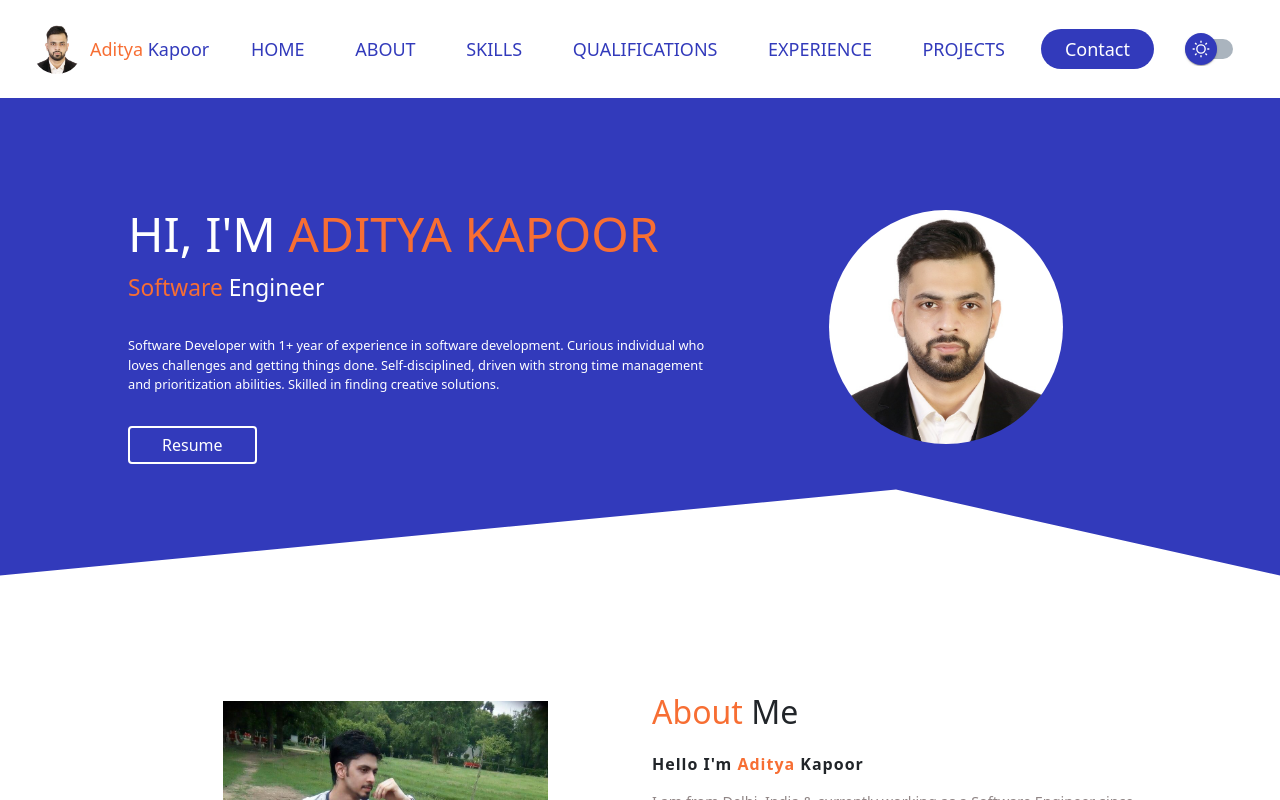
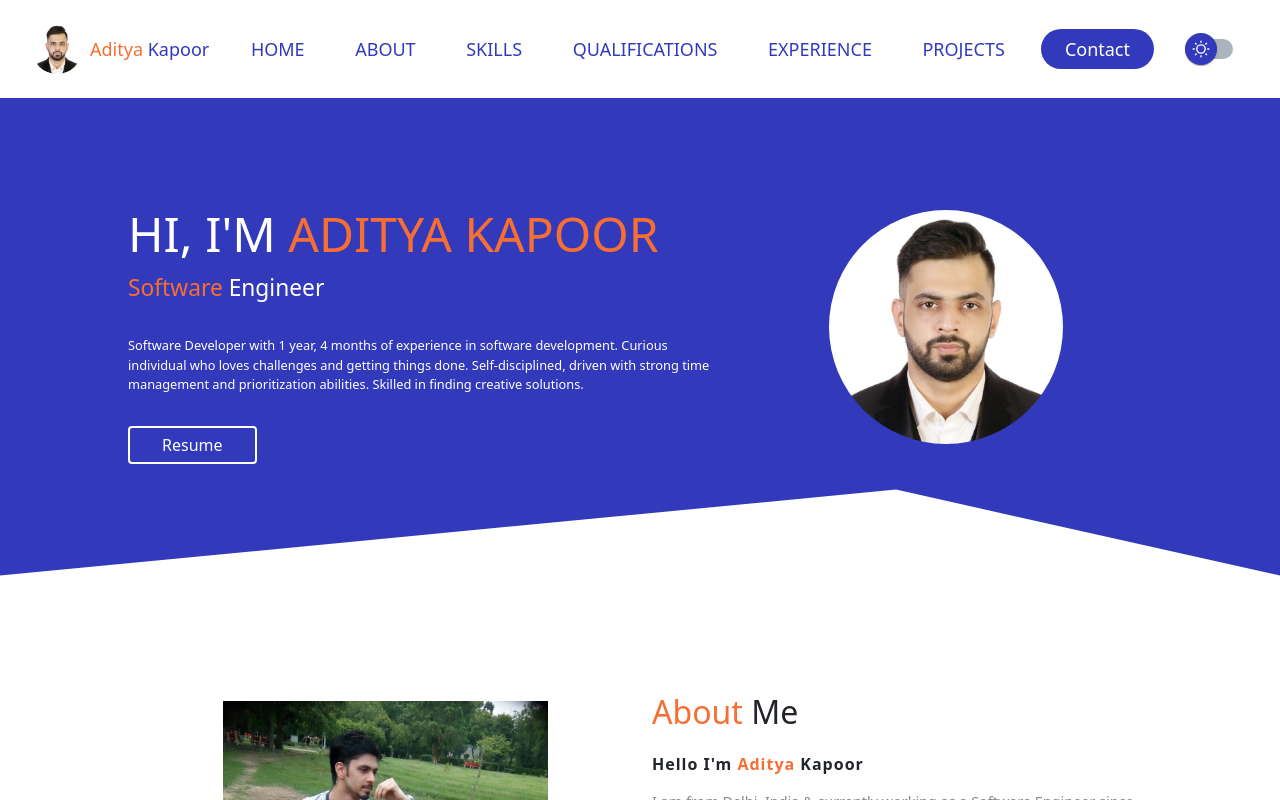
Before and after one commit to AdityaKapoor234/Resume, a Next.js app: page / in a window 1280 px wide. Shown: the top 800 px of the page. Built offline with nearby package versions, Linux system fonts and the light colour scheme; some icons are missing.

Commit message:
Profile Pic Update

```diff
--- a/component/introduction.js
+++ b/component/introduction.js
@@ -8,12 +8,13 @@ export default function IntroductionComponent(props) {
     const [theme, setTheme] = useState(props?.layoutTheme);
 
     const [experienceYears, setExperienceYears] = useState(props?.profileExperienceYears);
-
+    const [experienceMonths, setExperienceMonths] = useState(props?.profileExperienceMonths);
 
     useEffect(() => {
         setTheme(props?.layoutTheme);
 
         setExperienceYears(props?.profileExperienceYears);
+        setExperienceMonths(props?.profileExperienceMonths);
     }, [props]);
 
 
@@ -32,7 +33,16 @@ export default function IntroductionComponent(props) {
                                 </div>
                                 <div className="homeHeadDescriptionText">
                                     {/* Inquisitive Programming enthusiast with profound Management skills. */}
-                                    Software Developer with {experienceYears}+ {experienceYears === 1 ? "year" : "years"} of experience in software development. Curious individual who loves challenges and getting things done. Self-disciplined, driven with strong time management and prioritization abilities. Skilled in finding creative solutions.
+                                    Software Developer with{" "}
+                                    {experienceMonths !== 0 && experienceMonths !== 12 ?
+                                    <>
+                                    {experienceYears} {experienceYears === 1 ? "year" : "years"}, {experienceMonths} {experienceMonths === 1 ? "month " : "months "}
+                                    </> :
+                                    <>
+                                    {experienceYears}+ {experienceYears === 1 ? "year" : "years"}
+                                    </>}
+                                    of experience in software development. Curious individual who loves challenges and getting things done. Self-disciplined, driven with strong time management and prioritization abilities. Skilled in finding creative solutions.
+                                    {/* Software Developer with {experienceYears}+ {experienceYears === 1 ? "year" : "years"} of experience in software development. Curious individual who loves challenges and getting things done. Self-disciplined, driven with strong time management and prioritization abilities. Skilled in finding creative solutions. */}
                                 </div>
                                 <div className="homeResumeButton point-text" onClick={() => { window.open("/resume/aditya_kapoor_resume.pdf") }}>
                                     Resume
--- a/pages/index.js
+++ b/pages/index.js
@@ -205,6 +205,7 @@ export default function Home() {
   const [theme, setTheme] = useState(false);
 
   const [experienceYears, setExperienceYears] = useState();
+  const [experienceMonths, setExperienceMonths] = useState();
 
   const [skills, setSkills] = useState([
     {
@@ -471,8 +472,12 @@ export default function Home() {
     let date = new Date();
     date.setMinutes(date.getMinutes() - date.getTimezoneOffset());
     let exprience = parseInt(date.getFullYear()) - 2022;
+    let exprienceMonth = parseInt(date.getMonth());
+
+    console.log(exprienceMonth,"exprienceMonth")
 
     setExperienceYears(exprience);
+    setExperienceMonths(exprienceMonth);
 
     if (localStorage.getItem("AdityaKapoorPortfolioTheme") === "Dark") {
       setTheme(true);
@@ -502,6 +507,7 @@ export default function Home() {
           <Introduction
             layoutTheme={theme}
             profileExperienceYears={experienceYears}
+            profileExperienceMonths={experienceMonths}
           />
           <AboutUs
             layoutTheme={theme}
```
